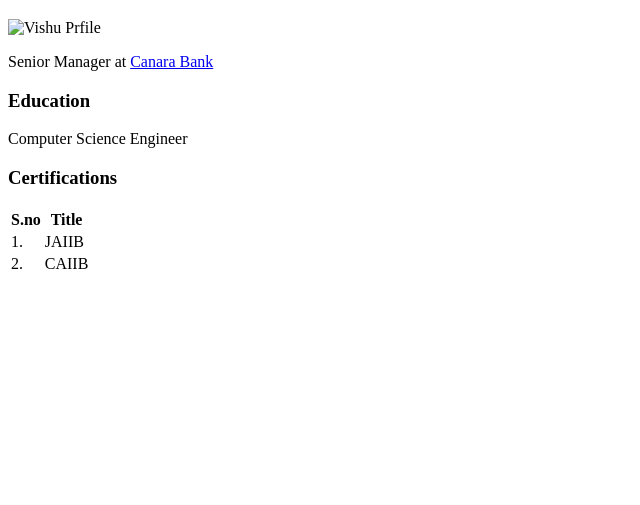
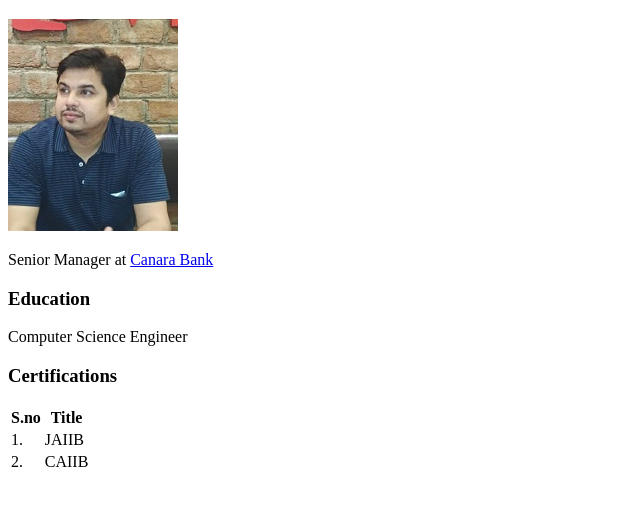
Before and after one commit to SmartDeveloper1/introme, a plain HTML site: page vishu.html in a window 1280 px wide. Shown: the part 61-566 px from the top of the page, without its empty margins (0-640 px from the left). Drawn offline with Linux system fonts and the light colour scheme.

Commit message:
Update vishu.html

```diff
--- a/vishu.html
+++ b/vishu.html
@@ -8,7 +8,7 @@
 
 <body>
   <h1>Vishwa Pratap Singh Tomar</h1>
-  <img src="images/vishu.png" alt="Vishu Prfile">
+  <img src="vishu.png" alt="Vishu Prfile">
   <br />
   <p>Senior Manager at <a href="https://www.canarabank.com/">Canara Bank</a></p>
   <h3>Education</h3>
```
